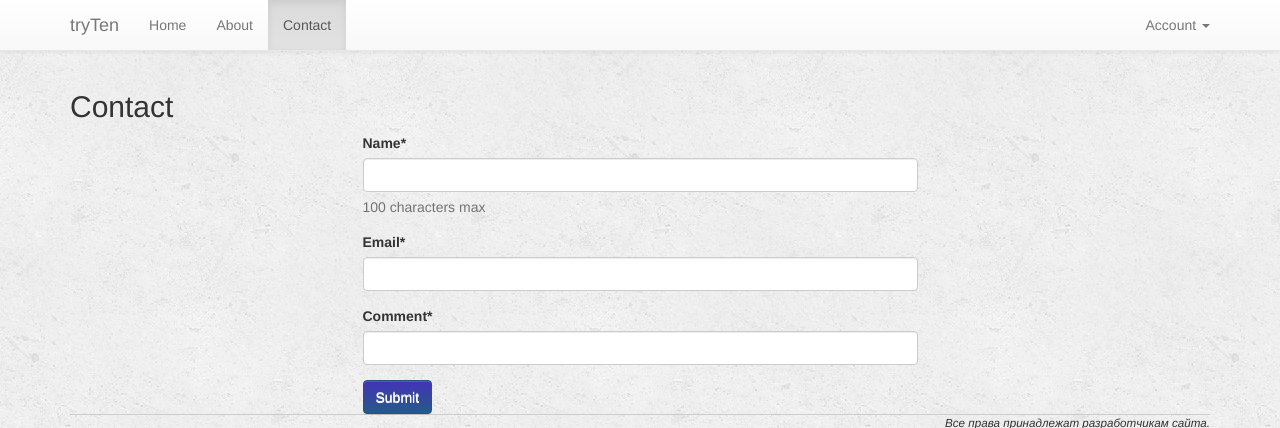
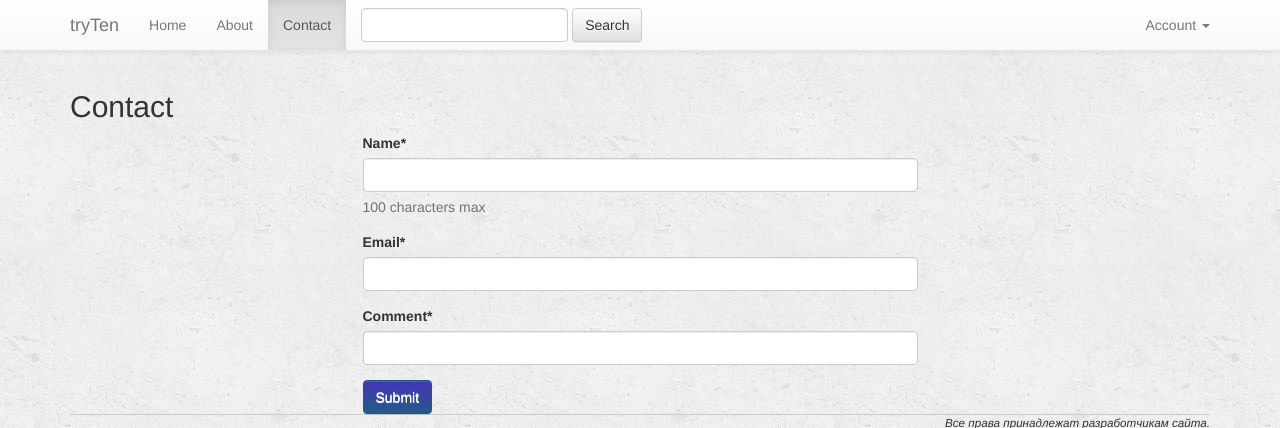
Before and after one commit to osya/tryTen, a Django app: page /contact/ in a window 1280 px wide. Shown: the top 428 px of the page. Run offline with Django 3.2, Linux system fonts and the light colour scheme; some libraries are stand-ins or nearby versions.

Commit message:
Implement Search functionality

```diff
--- a/src/goods/views.py
+++ b/src/goods/views.py
@@ -1,5 +1,6 @@
 from braces import views
 from django.core.urlresolvers import reverse
+from django.db.models import Q
 from django.views import generic
 from django.views.generic.base import View, ContextMixin
 
@@ -55,6 +56,11 @@ class GoodList(Cat2ContextMixin2, generic.ListView):
         if tags:
             tags = tags.split(',')
             queryset = queryset.filter(tags__name__in=tags).distinct()
+        q = self.request.GET.get('q')
+        if q:
+            queryset = queryset.filter(
+                    Q(name__icontains=q) |
+                    Q(description__icontains=q)).distinct()
         return queryset
 
 
--- a/src/templates/_layouts/navbar.html
+++ b/src/templates/_layouts/navbar.html
@@ -23,6 +23,12 @@
             {% endif %}
             <li {% if request.path == about %} class="active" {% endif %}><a href="{% url 'about' %}">About</a></li>
             <li {% if request.path == contact %} class="active" {% endif %}><a href="{% url 'contact' %}">Contact</a></li>
+            <form class="navbar-form navbar-left" role="search" method="get" action="{% url 'goods:list' %}">
+                <div class="form-group">
+                    <input type="text" class="form-control" name="q" value="">
+                </div>
+                <button type="submit" class="btn btn-default">Search</button>
+            </form>
         </ul>
         <ul class="nav navbar-nav navbar-right">
             {% url 'goods:list' as goods_list %}
```
